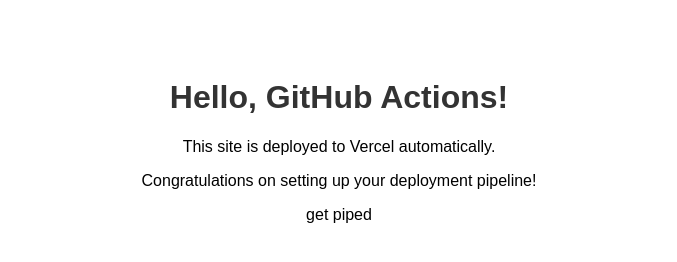
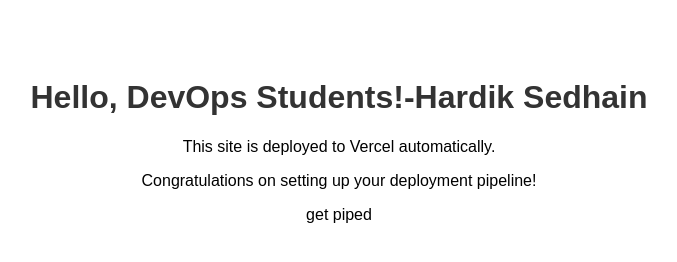
Before and after one commit to HardikSedhain/devops-project, a plain HTML site: page index.html in a window 1280 px wide. Shown: the whole page, without its empty margins (301-978 px from the left). Drawn offline with Linux system fonts and the light colour scheme.

Commit message:
Modify: index file

```diff
--- a/index.html
+++ b/index.html
@@ -10,7 +10,7 @@
   </style>
 </head>
 <body>
-  <h1>Hello, GitHub Actions!</h1>
+  <h1>Hello, DevOps Students!-Hardik Sedhain</h1>
   <p>This site is deployed to Vercel automatically.</p>
   <p>Congratulations on setting up your deployment pipeline!</p>
   <p>get piped  </p>
```
